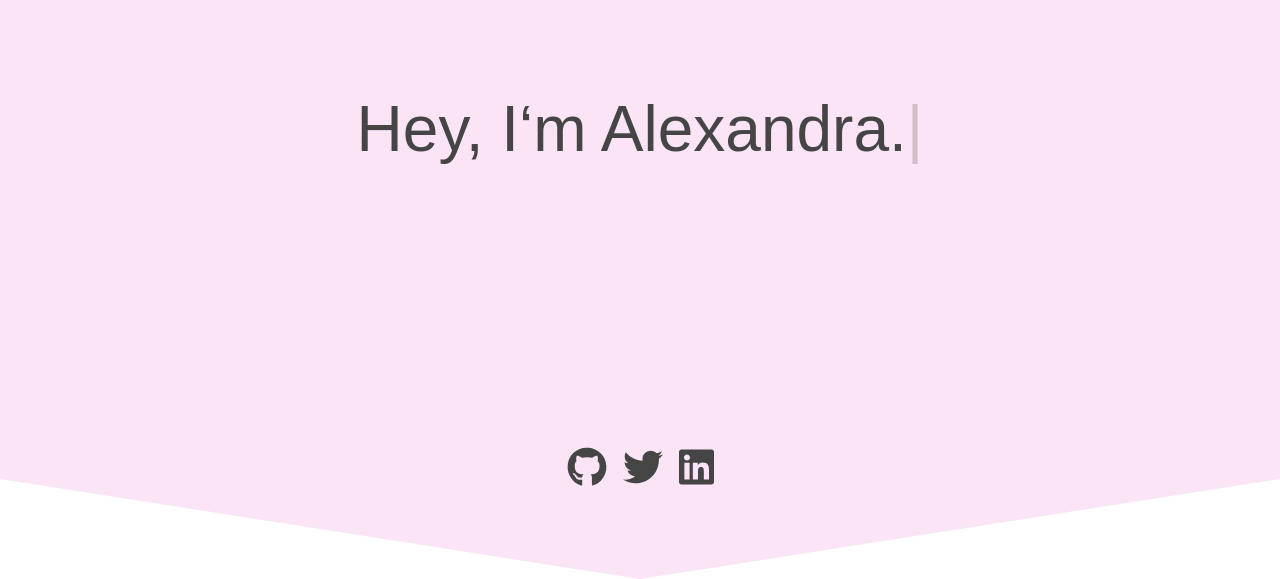
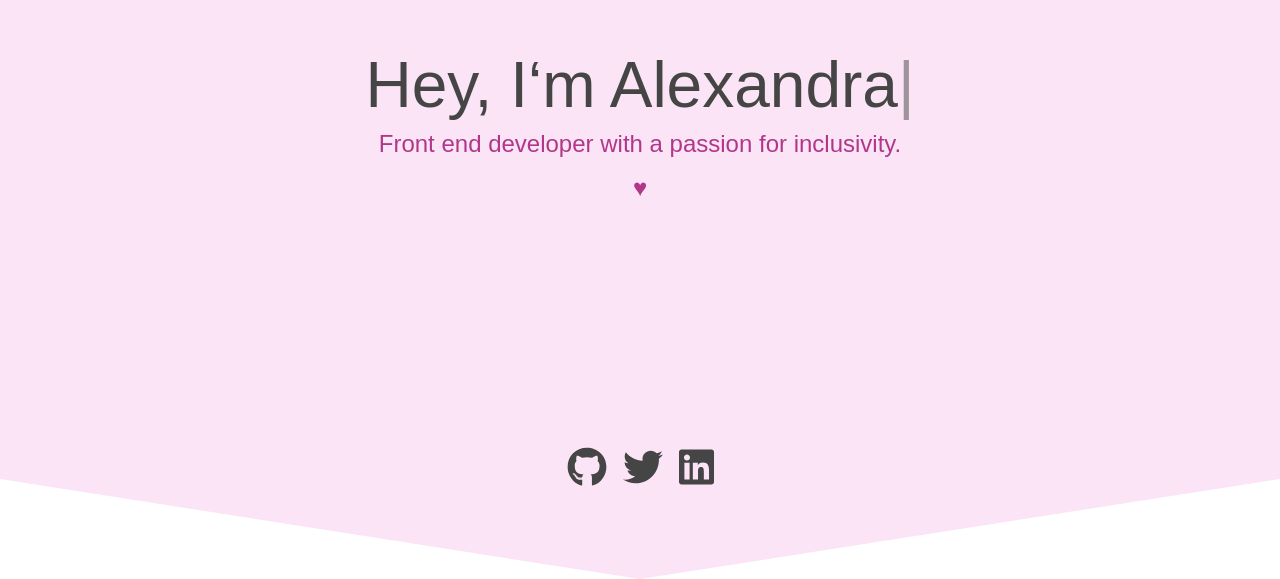
Before and after one commit to alexalala/portfolio, a React (Create React App) app: page / in a window 1280 px wide. Shown: the part 221-800 px from the top of the page. Built offline with nearby package versions, Linux system fonts and the light colour scheme; the HTML template or start-up script is replaced by a standard one.

Commit message:
submessage added with animation

```diff
--- a/src/assets/styles/variables.js
+++ b/src/assets/styles/variables.js
@@ -4,7 +4,7 @@ export const white = '#fff';
 
 export const primary_colour = '#fbe4f5';
 export const secondary_colour = '#4d8c1e';
-export const tertiary_colour = '#866d80';
+export const tertiary_colour = '#b1378a';
 
 /* FONTS */
 export const primary_font = '"Raleway", sans-serif';
--- a/src/pages/Home.js
+++ b/src/pages/Home.js
@@ -1,10 +1,10 @@
 import React, { Component } from 'react';
-import styled from 'styled-components';
+import styled, { keyframes } from 'styled-components';
 import Typist from 'react-typist';
 import { FontAwesomeIcon } from '@fortawesome/react-fontawesome';
 
 import 'react-typist/dist/Typist.css';
-import { primary_colour, white, black } from '../assets/styles/variables.js';
+import { primary_colour, tertiary_colour, white, black } from '../assets/styles/variables.js';
 import PageWrapper from '../layouts/PageWrapper.jsx';
 
 const Triangle = styled.div`
@@ -13,12 +13,27 @@ const Triangle = styled.div`
   border-top: 100px solid ${primary_colour};
 `;
 
+const fadein = keyframes`
+  from { opacity: 0; }
+  to   { opacity: 1; }
+`;
+
 const Container = styled.div`
   display: flex;
   flex-direction: column;
   justify-content: center;
   height: 90vh;
   font-size: 4rem;
+
+  p {
+    font-size: 1.5rem;
+    color: ${tertiary_colour};
+    margin: 0.5rem;
+    animation: ${fadein} 3s;
+    animation-delay: 1.5s;
+    animation-fill-mode: forwards;
+    opacity: 0;
+  }
 `;
 
 const IconContainer = styled.div`
@@ -43,8 +58,10 @@ class Home extends Component {
       <PageWrapper>
         <Container>
           <Typist>
-            Hey, I&lsquo;m Alexandra.
+            Hey, I&lsquo;m Alexandra
           </Typist>
+          <p>Front end developer with a passion for inclusivity.</p>
+          <p>&#x2665;</p>
           <IconContainer>
             <a href="https://github.com/alexalala" aria-label="My Github profile">
               <FontAwesomeIcon icon={['fab', 'github']} />
```
